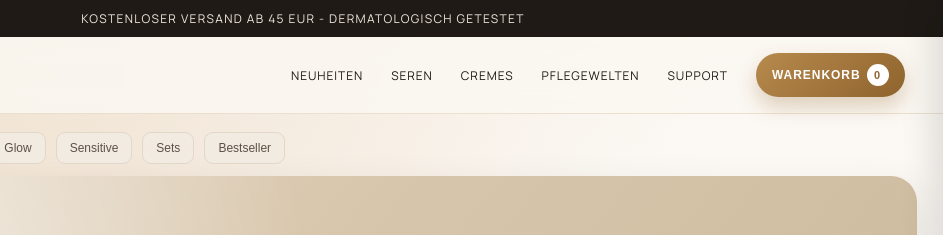
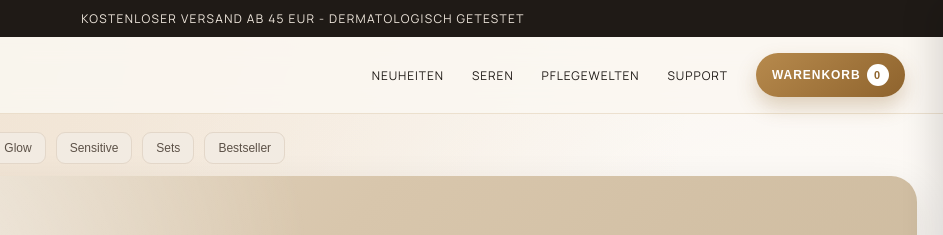
Before and after one commit to tayrice/meinshop-backend, a website: page public/index.html in a window 1280 px wide. Shown: the top 235 px of the page, 337-1280 px from the left. Drawn offline with nearby package versions, Linux system fonts and the light colour scheme; no server answers.

Commit message:
Revert "Add Cremes link to top navigation"
This reverts commit 5cb012255b408c01cfcb648e6a287eb236c4d84b.

```diff
--- a/public/index.html
+++ b/public/index.html
@@ -21,7 +21,6 @@
       <div class="nav-menu">
         <a href="#neuheiten" class="nav-link">Neuheiten</a>
         <a href="#produkte" class="nav-link">Seren</a>
-        <a href="#produkte" class="nav-link">Cremes</a>
         <a href="#kategorien" class="nav-link">Pflegewelten</a>
         <a href="#about" class="nav-link">Support</a>
         <button class="cart-btn" onclick="toggleCart()">
```
